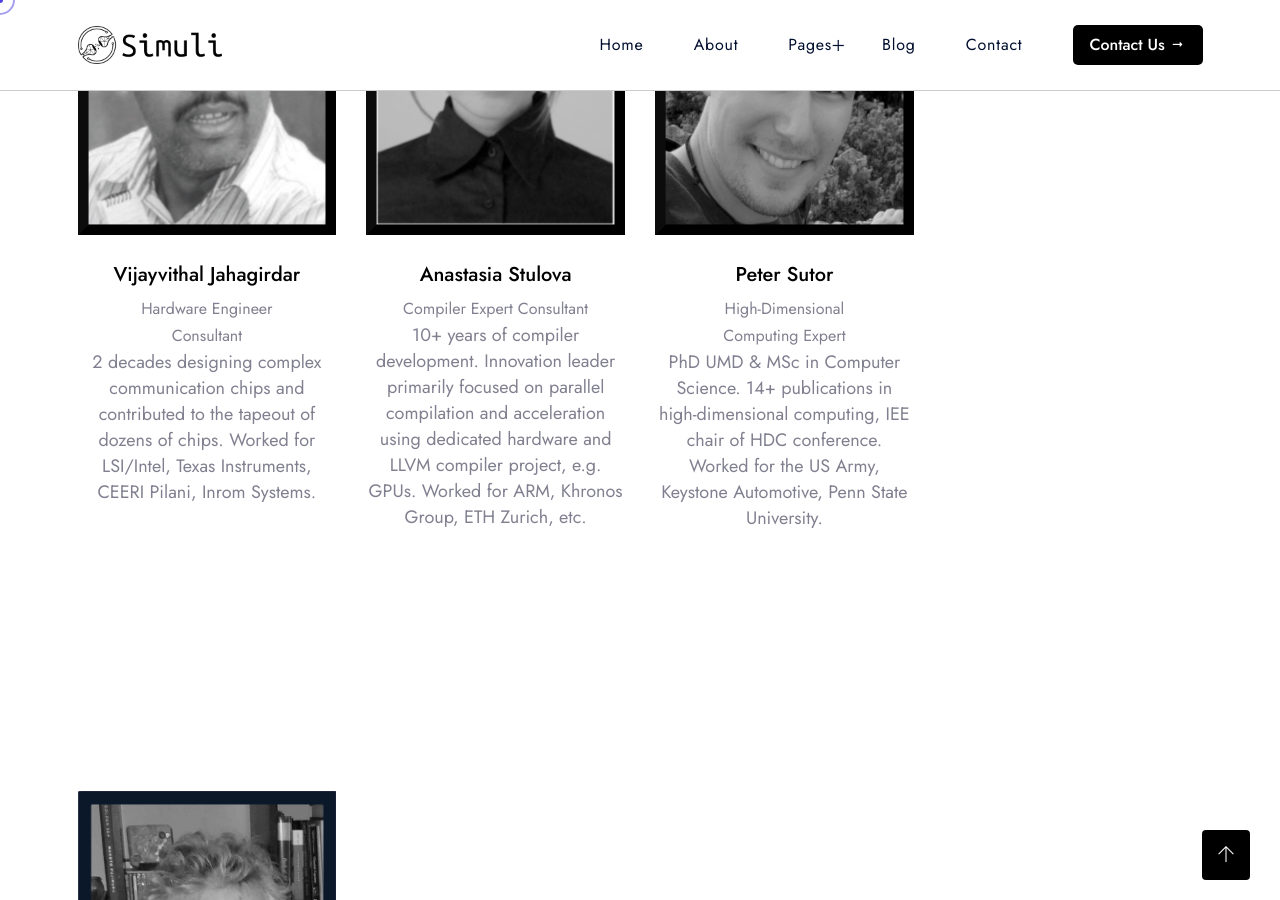
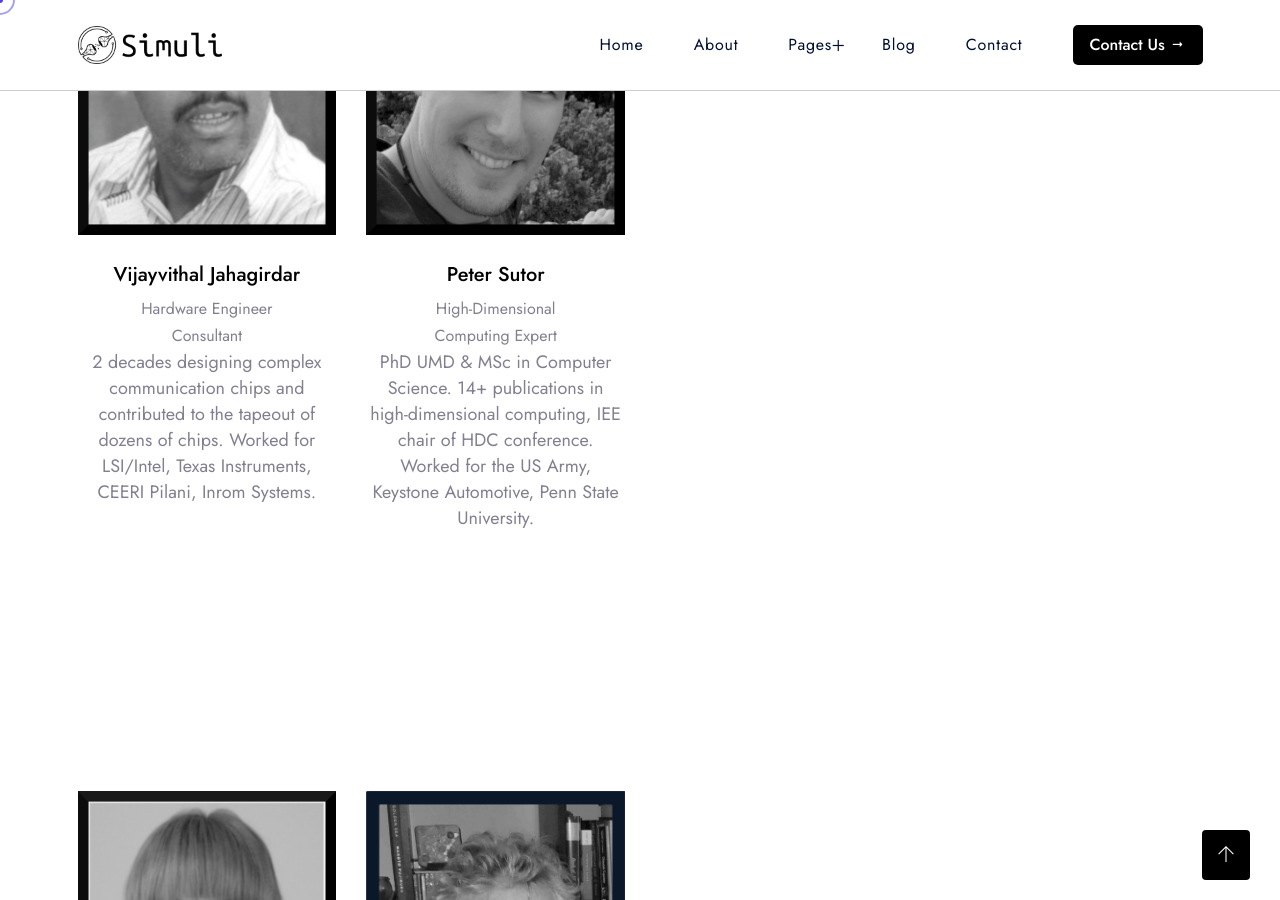
Before and after one commit to simuliinc/simuliinc.github.io, a Jekyll site: the page built from team.md, in a window 1280 px wide and 900 px high, scrolled down 1735 px. Built offline with Jekyll 4.4.1, drawn with Linux system fonts in a browser that asks for light colours; some of the changed text lies outside the part shown.

Commit message:
Update _config.yml

```diff
--- a/_config.yml
+++ b/_config.yml
@@ -666,17 +666,18 @@
   username: Vijayvithal Jahagirdar
   profession: Hardware Engineer Consultant
   description: 2 decades designing complex communication chips and contributed to the tapeout of dozens of chips. Worked for LSI/Intel, Texas Instruments, CEERI Pilani, Inrom Systems.
-- image: assets/img/team/stulova.png
-  username: Anastasia Stulova
-  profession: Compiler Expert Consultant
-  description: 10+ years of compiler development. Innovation leader primarily focused on parallel compilation and acceleration using dedicated hardware and LLVM compiler project, e.g. GPUs. Worked for ARM, Khronos Group, ETH Zurich, etc.
 - image: assets/img/team/peter.jpg
   username: Peter Sutor
   profession: High-Dimensional Computing Expert
   description: PhD UMD & MSc in Computer Science. 14+ publications in high-dimensional computing, IEE chair of HDC conference. Worked for the US Army, Keystone Automotive, Penn State University.
 mentors:
+
+- image: assets/img/team/stulova.png
+  username: Anastasia Stulova
+  profession: Past Collaborator
+  description: 10+ years of compiler development. Innovation leader primarily focused on parallel compilation and acceleration using dedicated hardware and LLVM compiler project, e.g. GPUs. Worked for ARM, Khronos Group, ETH Zurich, etc.
 - image: assets/img/team/4.png
   username: L. Andrew Coward
-  profession: Mentor
+  profession: Current Mentor
   description: Creator of the Recommendation Architecture. 30+ years at Nortel Networks in design of electronic control systems. 24 years in complex systems and neuroscience. 4 books, 100+ publications and lectures.
   web: http://www.landrewcoward.com/
```
